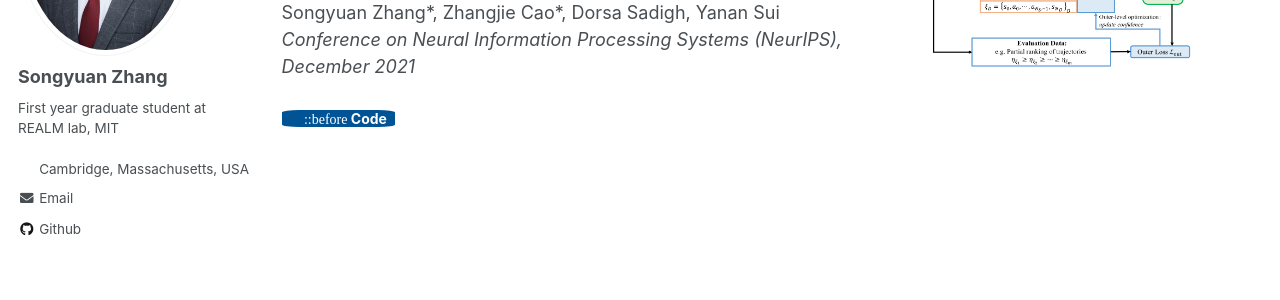
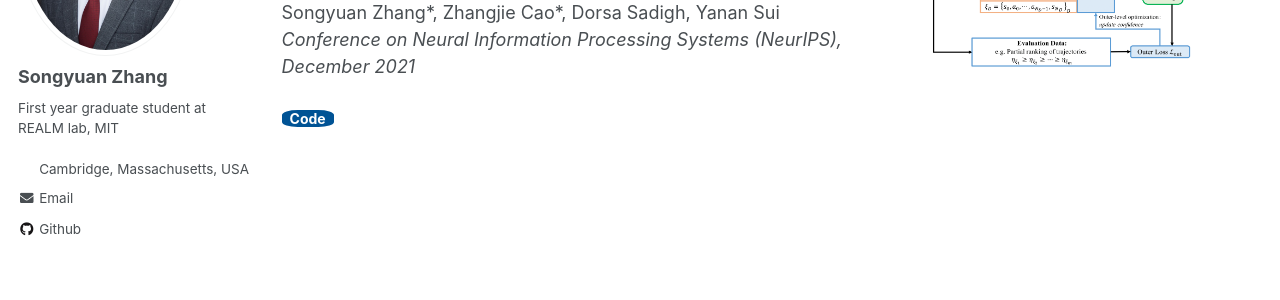
Before and after one commit to syzhang092218-source/syzhang092218-source.github.io, a Jekyll site: the page built from _pages/publications.md, in a window 1280 px wide. Shown: the part 304-604 px from the top of the page. Built offline with Jekyll 4.4.1, drawn with Linux system fonts in a browser that asks for light colours.

Commit message:
Update publications.md

```diff
--- a/_pages/publications.md
+++ b/_pages/publications.md
@@ -48,9 +48,6 @@ author_profile: true
     <p>
         <a href="https://github.com/Stanford-ILIAD/Confidence-Aware-Imitation-Learning/">
        		<button class="btn">
-    		<i class="fa fa-code">
-		    ::before
-    		</i>
     		Code
     		</button>
     	</a>
```
Also changed, not shown: other parts of _pages/publications.md (+1 -1 lines).
